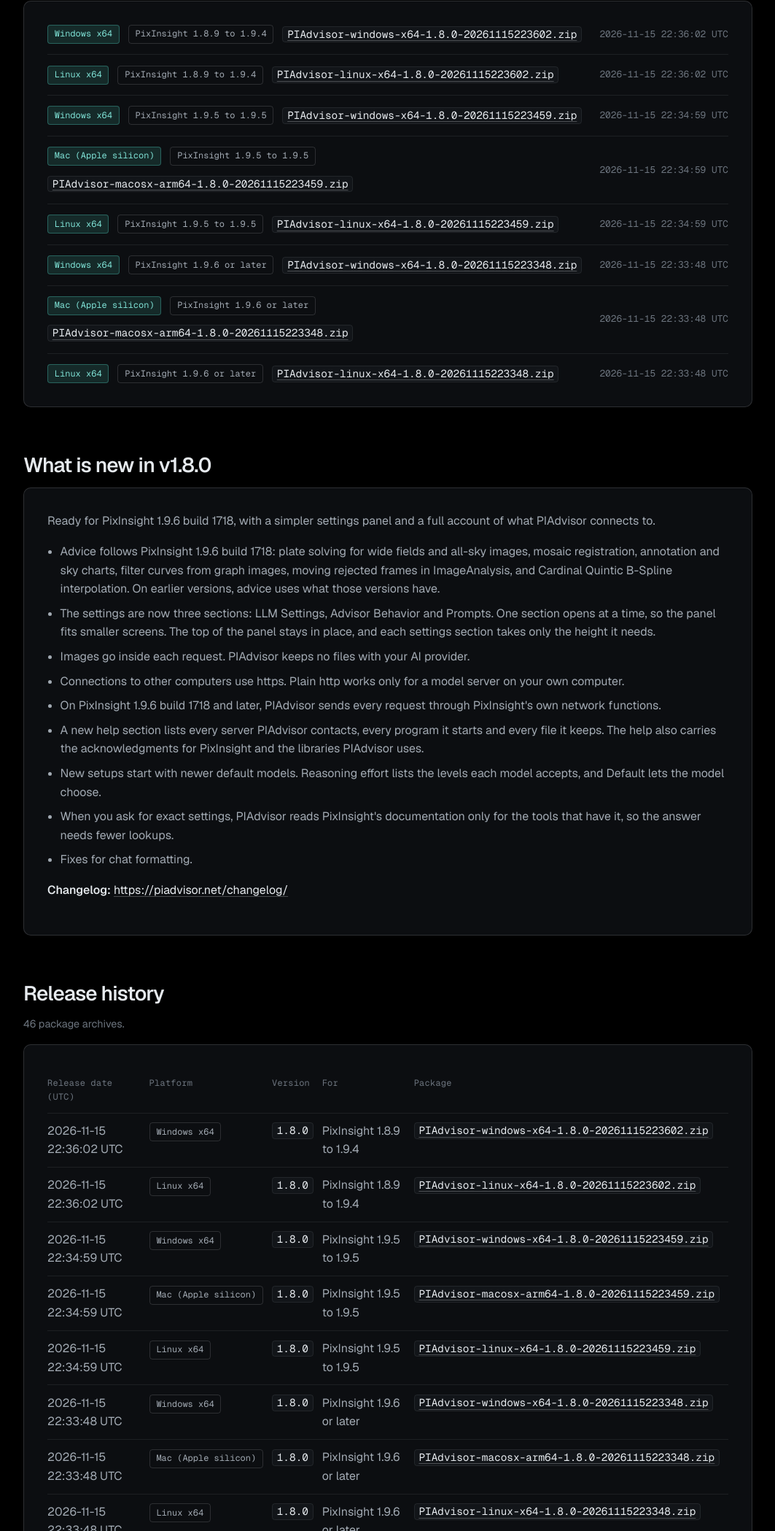
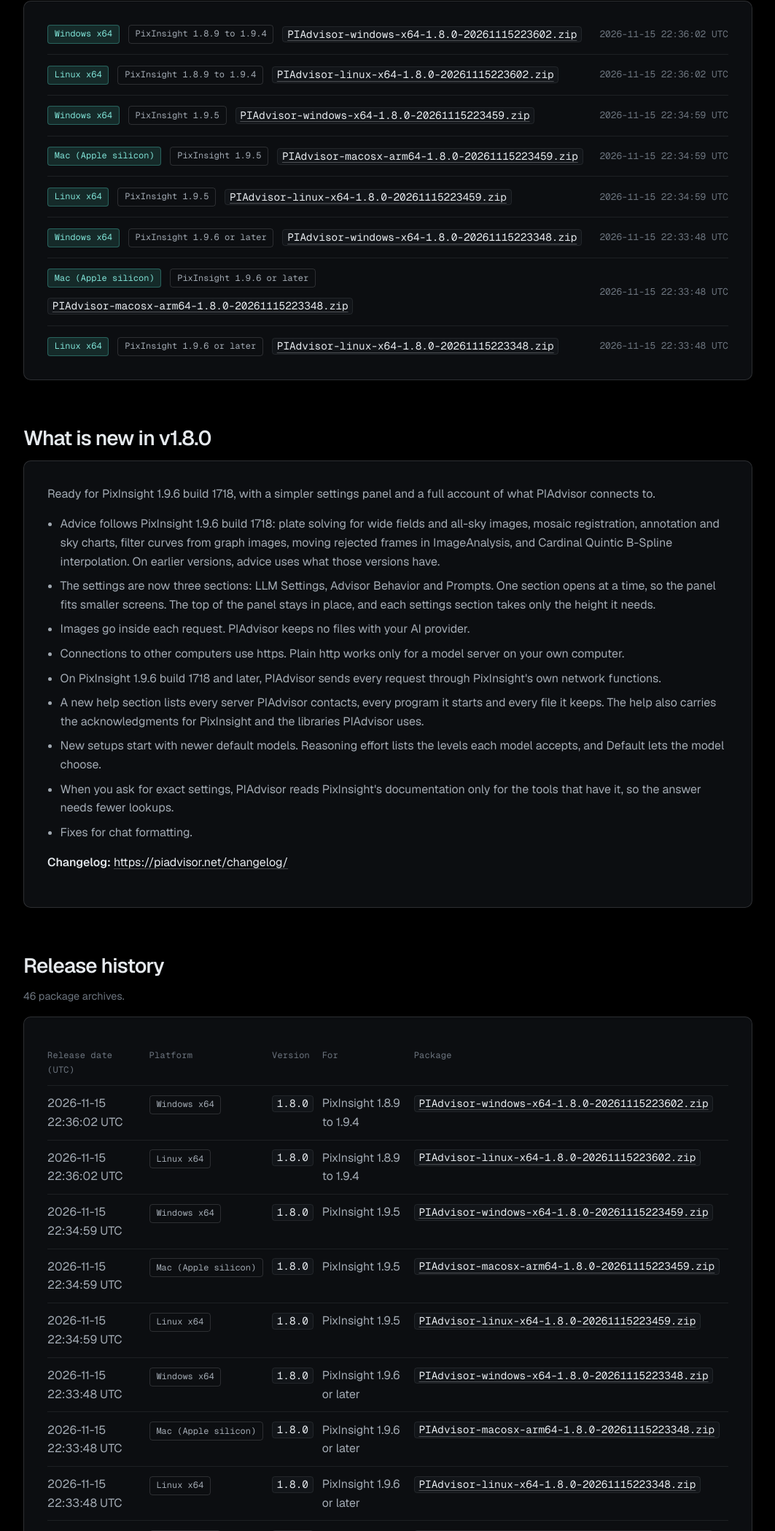
Before and after one commit to phatwila/PIAdvisor-Release, a plain HTML site: page packages/index.html in a window 1280 px wide. Shown: the part 611-2709 px from the top of the page at 73% size, without its empty margins (108-1171 px from the left). Drawn offline with Linux system fonts and the light colour scheme.

Commit message:
Package page: PixInsight 1.9.5 label

```diff
--- a/packages/index.html
+++ b/packages/index.html
@@ -93,9 +93,9 @@
           <ul class="package-list">
       <li class="package-item"><div class="package-main"><span class="pill">Windows x64</span><span class="pill subtle">PixInsight 1.8.9 to 1.9.4</span><a href="PIAdvisor-windows-x64-1.8.0-20261115223602.zip"><code>PIAdvisor-windows-x64-1.8.0-20261115223602.zip</code></a></div><span class="package-meta">2026-11-15 22:36:02 UTC</span></li>
       <li class="package-item"><div class="package-main"><span class="pill">Linux x64</span><span class="pill subtle">PixInsight 1.8.9 to 1.9.4</span><a href="PIAdvisor-linux-x64-1.8.0-20261115223602.zip"><code>PIAdvisor-linux-x64-1.8.0-20261115223602.zip</code></a></div><span class="package-meta">2026-11-15 22:36:02 UTC</span></li>
-      <li class="package-item"><div class="package-main"><span class="pill">Windows x64</span><span class="pill subtle">PixInsight 1.9.5 to 1.9.5</span><a href="PIAdvisor-windows-x64-1.8.0-20261115223459.zip"><code>PIAdvisor-windows-x64-1.8.0-20261115223459.zip</code></a></div><span class="package-meta">2026-11-15 22:34:59 UTC</span></li>
-      <li class="package-item"><div class="package-main"><span class="pill">Mac (Apple silicon)</span><span class="pill subtle">PixInsight 1.9.5 to 1.9.5</span><a href="PIAdvisor-macosx-arm64-1.8.0-20261115223459.zip"><code>PIAdvisor-macosx-arm64-1.8.0-20261115223459.zip</code></a></div><span class="package-meta">2026-11-15 22:34:59 UTC</span></li>
-      <li class="package-item"><div class="package-main"><span class="pill">Linux x64</span><span class="pill subtle">PixInsight 1.9.5 to 1.9.5</span><a href="PIAdvisor-linux-x64-1.8.0-20261115223459.zip"><code>PIAdvisor-linux-x64-1.8.0-20261115223459.zip</code></a></div><span class="package-meta">2026-11-15 22:34:59 UTC</span></li>
+      <li class="package-item"><div class="package-main"><span class="pill">Windows x64</span><span class="pill subtle">PixInsight 1.9.5</span><a href="PIAdvisor-windows-x64-1.8.0-20261115223459.zip"><code>PIAdvisor-windows-x64-1.8.0-20261115223459.zip</code></a></div><span class="package-meta">2026-11-15 22:34:59 UTC</span></li>
+      <li class="package-item"><div class="package-main"><span class="pill">Mac (Apple silicon)</span><span class="pill subtle">PixInsight 1.9.5</span><a href="PIAdvisor-macosx-arm64-1.8.0-20261115223459.zip"><code>PIAdvisor-macosx-arm64-1.8.0-20261115223459.zip</code></a></div><span class="package-meta">2026-11-15 22:34:59 UTC</span></li>
+      <li class="package-item"><div class="package-main"><span class="pill">Linux x64</span><span class="pill subtle">PixInsight 1.9.5</span><a href="PIAdvisor-linux-x64-1.8.0-20261115223459.zip"><code>PIAdvisor-linux-x64-1.8.0-20261115223459.zip</code></a></div><span class="package-meta">2026-11-15 22:34:59 UTC</span></li>
       <li class="package-item"><div class="package-main"><span class="pill">Windows x64</span><span class="pill subtle">PixInsight 1.9.6 or later</span><a href="PIAdvisor-windows-x64-1.8.0-20261115223348.zip"><code>PIAdvisor-windows-x64-1.8.0-20261115223348.zip</code></a></div><span class="package-meta">2026-11-15 22:33:48 UTC</span></li>
       <li class="package-item"><div class="package-main"><span class="pill">Mac (Apple silicon)</span><span class="pill subtle">PixInsight 1.9.6 or later</span><a href="PIAdvisor-macosx-arm64-1.8.0-20261115223348.zip"><code>PIAdvisor-macosx-arm64-1.8.0-20261115223348.zip</code></a></div><span class="package-meta">2026-11-15 22:33:48 UTC</span></li>
       <li class="package-item"><div class="package-main"><span class="pill">Linux x64</span><span class="pill subtle">PixInsight 1.9.6 or later</span><a href="PIAdvisor-linux-x64-1.8.0-20261115223348.zip"><code>PIAdvisor-linux-x64-1.8.0-20261115223348.zip</code></a></div><span class="package-meta">2026-11-15 22:33:48 UTC</span></li>
@@ -139,9 +139,9 @@
             <tbody>
         <tr><td data-label="Release Date">2026-11-15 22:36:02 UTC</td><td data-label="Platform"><span class="pill subtle">Windows x64</span></td><td data-label="Version"><code>1.8.0</code></td><td data-label="For">PixInsight 1.8.9 to 1.9.4</td><td data-label="Package"><a href="PIAdvisor-windows-x64-1.8.0-20261115223602.zip"><code>PIAdvisor-windows-x64-1.8.0-20261115223602.zip</code></a></td></tr>
         <tr><td data-label="Release Date">2026-11-15 22:36:02 UTC</td><td data-label="Platform"><span class="pill subtle">Linux x64</span></td><td data-label="Version"><code>1.8.0</code></td><td data-label="For">PixInsight 1.8.9 to 1.9.4</td><td data-label="Package"><a href="PIAdvisor-linux-x64-1.8.0-20261115223602.zip"><code>PIAdvisor-linux-x64-1.8.0-20261115223602.zip</code></a></td></tr>
-        <tr><td data-label="Release Date">2026-11-15 22:34:59 UTC</td><td data-label="Platform"><span class="pill subtle">Windows x64</span></td><td data-label="Version"><code>1.8.0</code></td><td data-label="For">PixInsight 1.9.5 to 1.9.5</td><td data-label="Package"><a href="PIAdvisor-windows-x64-1.8.0-20261115223459.zip"><code>PIAdvisor-windows-x64-1.8.0-20261115223459.zip</code></a></td></tr>
-        <tr><td data-label="Release Date">2026-11-15 22:34:59 UTC</td><td data-label="Platform"><span class="pill subtle">Mac (Apple silicon)</span></td><td data-label="Version"><code>1.8.0</code></td><td data-label="For">PixInsight 1.9.5 to 1.9.5</td><td data-label="Package"><a href="PIAdvisor-macosx-arm64-1.8.0-20261115223459.zip"><code>PIAdvisor-macosx-arm64-1.8.0-20261115223459.zip</code></a></td></tr>
-        <tr><td data-label="Release Date">2026-11-15 22:34:59 UTC</td><td data-label="Platform"><span class="pill subtle">Linux x64</span></td><td data-label="Version"><code>1.8.0</code></td><td data-label="For">PixInsight 1.9.5 to 1.9.5</td><td data-label="Package"><a href="PIAdvisor-linux-x64-1.8.0-20261115223459.zip"><code>PIAdvisor-linux-x64-1.8.0-20261115223459.zip</code></a></td></tr>
+        <tr><td data-label="Release Date">2026-11-15 22:34:59 UTC</td><td data-label="Platform"><span class="pill subtle">Windows x64</span></td><td data-label="Version"><code>1.8.0</code></td><td data-label="For">PixInsight 1.9.5</td><td data-label="Package"><a href="PIAdvisor-windows-x64-1.8.0-20261115223459.zip"><code>PIAdvisor-windows-x64-1.8.0-20261115223459.zip</code></a></td></tr>
+        <tr><td data-label="Release Date">2026-11-15 22:34:59 UTC</td><td data-label="Platform"><span class="pill subtle">Mac (Apple silicon)</span></td><td data-label="Version"><code>1.8.0</code></td><td data-label="For">PixInsight 1.9.5</td><td data-label="Package"><a href="PIAdvisor-macosx-arm64-1.8.0-20261115223459.zip"><code>PIAdvisor-macosx-arm64-1.8.0-20261115223459.zip</code></a></td></tr>
+        <tr><td data-label="Release Date">2026-11-15 22:34:59 UTC</td><td data-label="Platform"><span class="pill subtle">Linux x64</span></td><td data-label="Version"><code>1.8.0</code></td><td data-label="For">PixInsight 1.9.5</td><td data-label="Package"><a href="PIAdvisor-linux-x64-1.8.0-20261115223459.zip"><code>PIAdvisor-linux-x64-1.8.0-20261115223459.zip</code></a></td></tr>
         <tr><td data-label="Release Date">2026-11-15 22:33:48 UTC</td><td data-label="Platform"><span class="pill subtle">Windows x64</span></td><td data-label="Version"><code>1.8.0</code></td><td data-label="For">PixInsight 1.9.6 or later</td><td data-label="Package"><a href="PIAdvisor-windows-x64-1.8.0-20261115223348.zip"><code>PIAdvisor-windows-x64-1.8.0-20261115223348.zip</code></a></td></tr>
         <tr><td data-label="Release Date">2026-11-15 22:33:48 UTC</td><td data-label="Platform"><span class="pill subtle">Mac (Apple silicon)</span></td><td data-label="Version"><code>1.8.0</code></td><td data-label="For">PixInsight 1.9.6 or later</td><td data-label="Package"><a href="PIAdvisor-macosx-arm64-1.8.0-20261115223348.zip"><code>PIAdvisor-macosx-arm64-1.8.0-20261115223348.zip</code></a></td></tr>
         <tr><td data-label="Release Date">2026-11-15 22:33:48 UTC</td><td data-label="Platform"><span class="pill subtle">Linux x64</span></td><td data-label="Version"><code>1.8.0</code></td><td data-label="For">PixInsight 1.9.6 or later</td><td data-label="Package"><a href="PIAdvisor-linux-x64-1.8.0-20261115223348.zip"><code>PIAdvisor-linux-x64-1.8.0-20261115223348.zip</code></a></td></tr>
```
